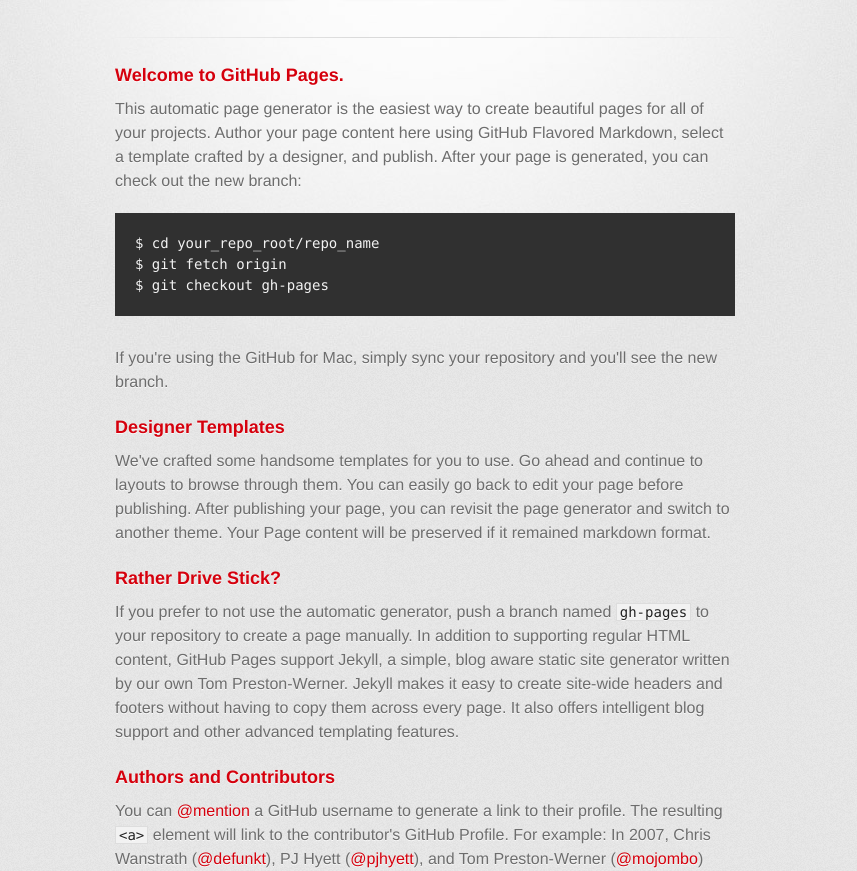
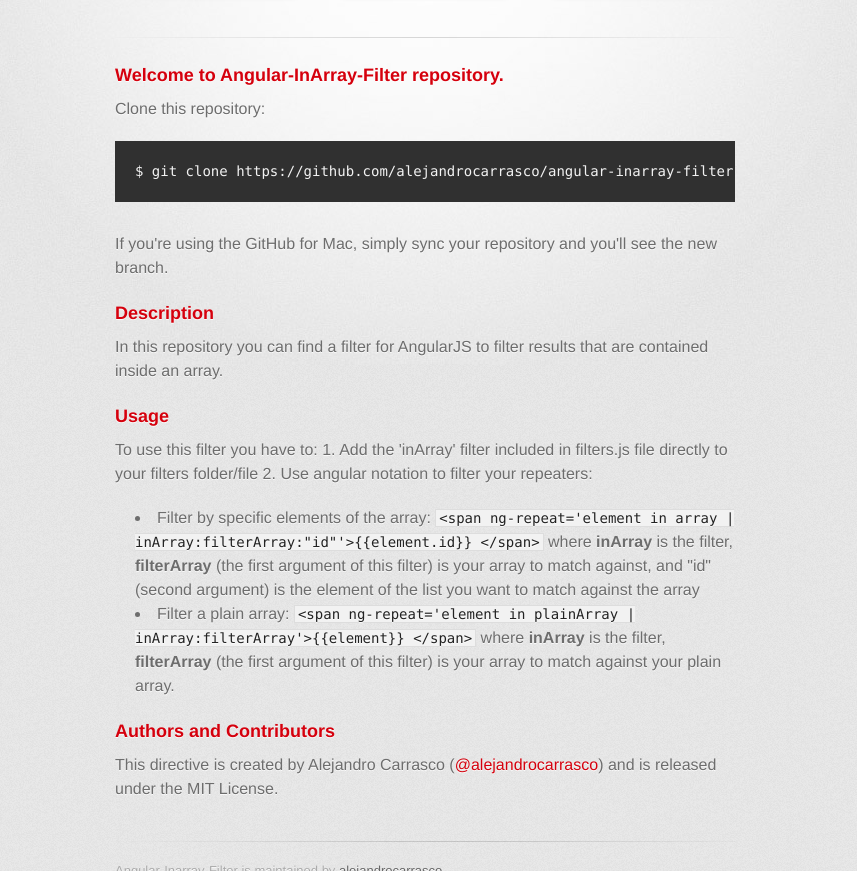
Before and after one commit to cyberdelphos/angular-inarray-filter, a plain HTML site: page index.html in a window 1280 px wide. Shown: the part 209-1080 px from the top of the page, without its empty margins (215-1072 px from the left). Drawn offline with Linux system fonts and the light colour scheme; a web font is replaced by a local one.

```diff
--- a/index.html
+++ b/index.html
@@ -10,7 +10,7 @@
     <!--[if lt IE 9]>
     <script src="//html5shiv.googlecode.com/svn/trunk/html5.js"></script>
     <![endif]-->
-    <title>Angular-inarray-filter by alejandrocarrasco</title>
+    <title>Angular-Inarray-Filter by alejandrocarrasco</title>
   </head>
 
   <body>
@@ -18,7 +18,7 @@
       <div class="inner">
 
         <header>
-          <h1>Angular-inarray-filter</h1>
+          <h1>Angular-Inarray-Filter</h1>
           <h2>Filter results that are contained inside an array</h2>
         </header>
 
@@ -32,40 +32,42 @@
 
         <section id="main_content">
           <h3>
-<a name="welcome-to-github-pages" class="anchor" href="#welcome-to-github-pages"><span class="octicon octicon-link"></span></a>Welcome to GitHub Pages.</h3>
+<a name="welcome-to-angular-inarray-filter-repository" class="anchor" href="#welcome-to-angular-inarray-filter-repository"><span class="octicon octicon-link"></span></a>Welcome to Angular-InArray-Filter repository.</h3>
 
-<p>This automatic page generator is the easiest way to create beautiful pages for all of your projects. Author your page content here using GitHub Flavored Markdown, select a template crafted by a designer, and publish. After your page is generated, you can check out the new branch:</p>
+<p>Clone this repository:</p>
 
-<pre><code>$ cd your_repo_root/repo_name
-$ git fetch origin
-$ git checkout gh-pages
+<pre><code>$ git clone https://github.com/alejandrocarrasco/angular-inarray-filter.git
 </code></pre>
 
 <p>If you're using the GitHub for Mac, simply sync your repository and you'll see the new branch.</p>
 
 <h3>
-<a name="designer-templates" class="anchor" href="#designer-templates"><span class="octicon octicon-link"></span></a>Designer Templates</h3>
+<a name="description" class="anchor" href="#description"><span class="octicon octicon-link"></span></a>Description</h3>
 
-<p>We've crafted some handsome templates for you to use. Go ahead and continue to layouts to browse through them. You can easily go back to edit your page before publishing. After publishing your page, you can revisit the page generator and switch to another theme. Your Page content will be preserved if it remained markdown format.</p>
+<p>In this repository you can find a filter for AngularJS to filter results that are contained inside an array.</p>
 
 <h3>
-<a name="rather-drive-stick" class="anchor" href="#rather-drive-stick"><span class="octicon octicon-link"></span></a>Rather Drive Stick?</h3>
+<a name="usage" class="anchor" href="#usage"><span class="octicon octicon-link"></span></a>Usage</h3>
 
-<p>If you prefer to not use the automatic generator, push a branch named <code>gh-pages</code> to your repository to create a page manually. In addition to supporting regular HTML content, GitHub Pages support Jekyll, a simple, blog aware static site generator written by our own Tom Preston-Werner. Jekyll makes it easy to create site-wide headers and footers without having to copy them across every page. It also offers intelligent blog support and other advanced templating features.</p>
+<p>To use this filter you have to:
+1. Add the 'inArray' filter included in filters.js file directly to your filters folder/file
+2. Use angular notation to filter your repeaters:</p>
 
-<h3>
+<ul>
+<li>Filter by specific elements of the array:
+<code>&lt;span ng-repeat='element in array | inArray:filterArray:"id"'&gt;{{element.id}} &lt;/span&gt;</code>
+where <strong>inArray</strong> is the filter, <strong>filterArray</strong> (the first argument of this filter) is your array to match against, and "id" (second argument) is the element of the list you want to match against the array</li>
+<li>Filter a plain array:
+<code>&lt;span ng-repeat='element in plainArray | inArray:filterArray'&gt;{{element}} &lt;/span&gt;</code>
+where <strong>inArray</strong> is the filter, <strong>filterArray</strong> (the first argument of this filter) is your array to match against your plain array.</li>
+</ul><h3>
 <a name="authors-and-contributors" class="anchor" href="#authors-and-contributors"><span class="octicon octicon-link"></span></a>Authors and Contributors</h3>
 
-<p>You can <a href="https://github.com/blog/821" class="user-mention">@mention</a> a GitHub username to generate a link to their profile. The resulting <code>&lt;a&gt;</code> element will link to the contributor's GitHub Profile. For example: In 2007, Chris Wanstrath (<a href="https://github.com/defunkt" class="user-mention">@defunkt</a>), PJ Hyett (<a href="https://github.com/pjhyett" class="user-mention">@pjhyett</a>), and Tom Preston-Werner (<a href="https://github.com/mojombo" class="user-mention">@mojombo</a>) founded GitHub.</p>
-
-<h3>
-<a name="support-or-contact" class="anchor" href="#support-or-contact"><span class="octicon octicon-link"></span></a>Support or Contact</h3>
-
-<p>Having trouble with Pages? Check out the documentation at <a href="http://help.github.com/pages">http://help.github.com/pages</a> or contact <a href="mailto:support@github.com">support@github.com</a> and we’ll help you sort it out.</p>
+<p>This directive is created by Alejandro Carrasco (<a href="https://github.com/alejandrocarrasco" class="user-mention">@alejandrocarrasco</a>) and is released under the MIT License.</p>
         </section>
 
         <footer>
-          Angular-inarray-filter is maintained by <a href="https://github.com/alejandrocarrasco">alejandrocarrasco</a><br>
+          Angular-Inarray-Filter is maintained by <a href="https://github.com/alejandrocarrasco">alejandrocarrasco</a><br>
           This page was generated by <a href="http://pages.github.com">GitHub Pages</a>. Tactile theme by <a href="https://twitter.com/jasonlong">Jason Long</a>.
         </footer>
 
```
Also changed, not shown: params.json (+1 -1 lines).
